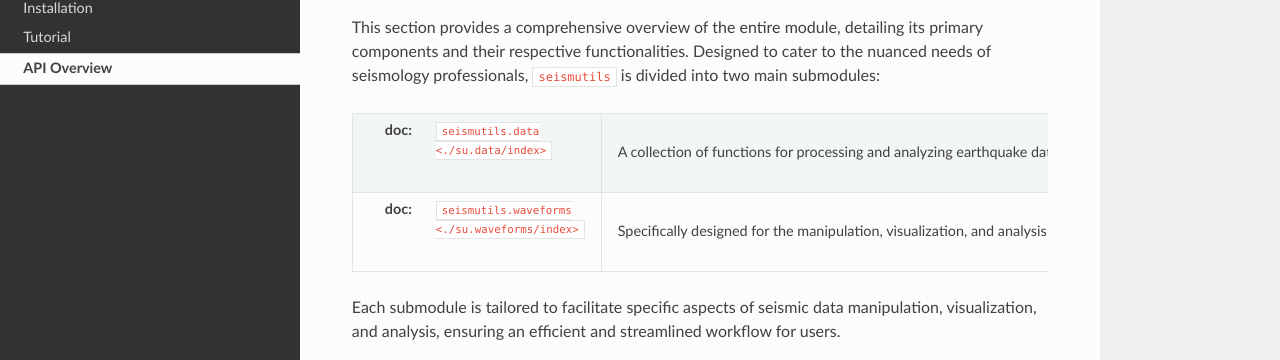
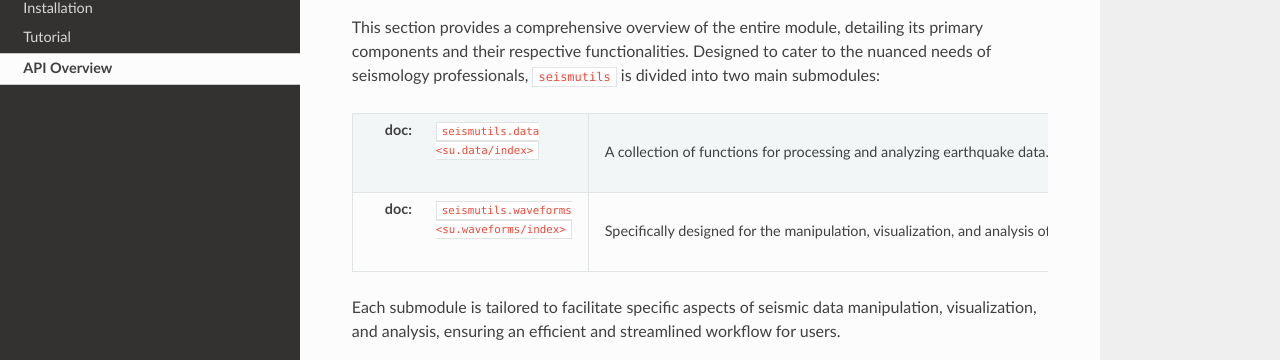
Before and after one commit to gabrielepaoletti/seismutils, a Sphinx documentation site: the page built from docs/source/api_overview.rst, in a window 1280 px wide. Shown: the part 144-504 px from the top of the page. Built offline with Sphinx 7.4.7 and the Read the Docs theme 2.0.0, drawn with Linux system fonts in a browser that asks for light colours; pages that are not in the unit, such as notebooks, are missing from menus.

Commit message:
Updated documentation

```diff
--- a/docs/source/api_overview.rst
+++ b/docs/source/api_overview.rst
@@ -7,9 +7,9 @@
    :widths: 25 75
    :header-rows: 0
 
-   * - :doc: ``seismutils.data <./su.data/index>``
+   * - :doc: ``seismutils.data <su.data/index>``
      - A collection of functions for processing and analyzing earthquake data.
-   * - :doc: ``seismutils.waveforms <./su.waveforms/index>``
+   * - :doc: ``seismutils.waveforms <su.waveforms/index>``
      - Specifically designed for the manipulation, visualization, and analysis of seismic waveform data.
 
 Each submodule is tailored to facilitate specific aspects of seismic data manipulation, visualization, and analysis, ensuring an efficient and streamlined workflow for users.
```
